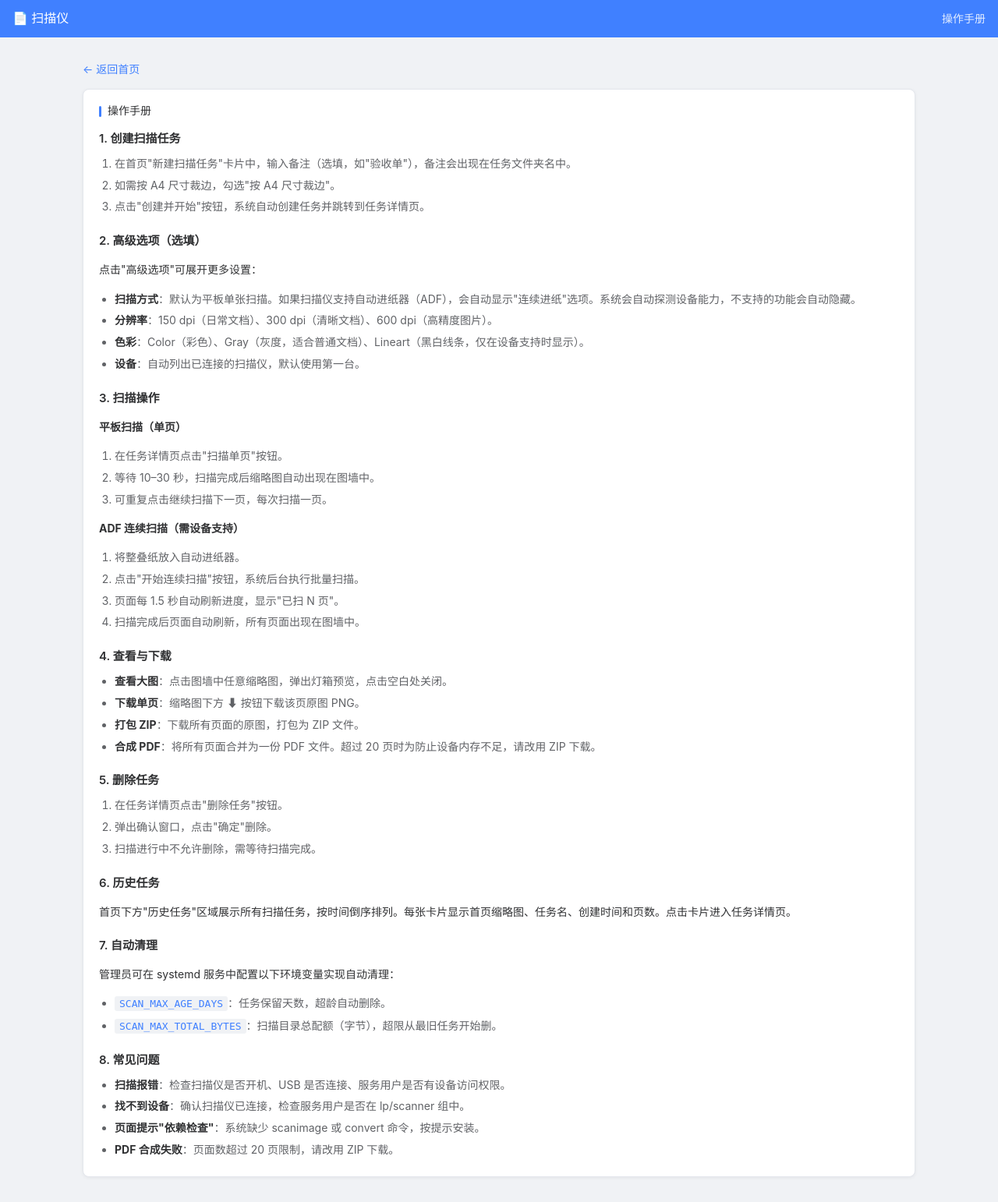
After one commit to Lzeropi/networkscan, a Flask app: page /manual in a window 1280 px wide. The commit adds this page. Shown: the whole page at 78% size. Run offline with Flask 3, Linux system fonts and the light colour scheme.

Commit message:
ScanWeb v1.5：新增内置操作手册 /manual

```diff
--- a/app.py
+++ b/app.py
@@ -73,12 +73,18 @@ def job_page(job):
                            pairs=jobs.page_pairs(job))
 
 
+@app.route("/manual")
+def manual():
+    return render_template("manual.html")
+
+
 # ---------------- API ----------------
 @app.post("/api/jobs")
 def api_create():
     name = jobs.create(
         request.form.get("remark", ""),
-        {"source": request.form.get("source", "flatbed"),
+        {         "source": request.form.get("source", "flatbed"),
+         "source_name": request.form.get("source_name", ""),
          "dpi": request.form.get("dpi", "150"),
          "mode": request.form.get("mode", "Gray"),
          "device": request.form.get("device", ""),
@@ -118,11 +124,32 @@ def api_delete(job):
 
 @app.get("/api/devices")
 def api_devices():
+    """列出设备并探测每台设备支持的扫描模式和进纸源（scanimage -A）。"""
     try:
         r = subprocess.run([SCANIMAGE, "-L"], capture_output=True, text=True, timeout=15)
-        return jsonify(devs=re.findall(r"device `([^`]+)`", r.stdout))
+        dev_names = re.findall(r"device `([^`]+)`", r.stdout)
     except Exception:
-        return jsonify(devs=[])
+        dev_names = []
+
+    devs = []
+    for dev in dev_names:
+        info = {"name": dev, "modes": ["Color", "Gray"], "sources": []}
+        try:
+            a = subprocess.run([SCANIMAGE, "-A", "-d", dev],
+                               capture_output=True, text=True, timeout=15)
+            out = a.stdout + a.stderr
+            # 解析 --mode 行：如 --mode Gray|Color [Color]
+            m = re.search(r'--mode\s+([^\[]+)\[', out)
+            if m:
+                info["modes"] = [s.strip() for s in m.group(1).split("|")]
+            # 解析 --source 行：如 --source Flatbed|ADF [Flatbed]
+            s = re.search(r'--source\s+([^\[]+)\[', out)
+            if s:
+                info["sources"] = [src.strip() for src in s.group(1).split("|")]
+        except Exception:
+            pass  # 探测失败用默认值
+        devs.append(info)
+    return jsonify(devs=devs)
 
 
 # ---------------- 文件 ----------------
--- a/static/app.js
+++ b/static/app.js
@@ -8,24 +8,104 @@ function setStatus(t, isErr) {
   el.className = "status" + (isErr ? " err" : "");
 }
 
-/* 首页：动态加载 scanimage -L 的设备列表到高级选项 */
+/* 首页：动态加载 scanimage -L 的设备列表 + 探测能力 */
+let _devCaps = [];   // 缓存设备能力数据
+
 function loadDevices() {
-  const sel = document.getElementById("devsel");
-  if (!sel) return;
-  fetch("/api/devices").then(r => r.json()).then(d => {
-    (d.devs || []).forEach(dev => {
-      const o = document.createElement("option");
-      o.value = dev; o.textContent = dev;
-      sel.appendChild(o);
+  const devMenu = document.getElementById("devMenu");
+  if (!devMenu) return;
+  fetch("/api/devices").then(r => r.json()).then(data => {
+    _devCaps = data.devs || [];
+    _devCaps.forEach(dev => {
+      const item = document.createElement("div");
+      item.className = "dd-item";
+      item.dataset.value = dev.name;
+      item.textContent = dev.name;
+      devMenu.appendChild(item);
     });
+    if (_devCaps.length > 0) {
+      updateDeviceOptions("");  // 空值 = 默认设备 = 第一台
+    } else {
+      const hint = document.getElementById("advHint");
+      if (hint) hint.textContent = "未探测到扫描设备，请检查设备连接和权限。";
+    }
   }).catch(() => {});
+}
+
+/* 根据选中设备的能力，动态显示/隐藏 ADF 选项和模式选项 */
+function updateDeviceOptions(selectedDev) {
+  // 选中设备为空 = 默认设备，取第一台探测到的设备能力
+  const dev = selectedDev
+    ? _devCaps.find(d => d.name === selectedDev)
+    : _devCaps[0];
+
+  const adfLabel = document.getElementById("adfLabel");
+  const sourceName = document.getElementById("source_name");
+  const modeDropdown = document.getElementById("modeDropdown");
+  const hint = document.getElementById("advHint");
+
+  if (!dev) {
+    // 探测失败：全部显示（降级模式，由 scanimage 报错兜底）
+    if (adfLabel) adfLabel.style.display = "";
+    if (hint) hint.textContent = "设备能力探测失败，所有选项可用。不支持的参数扫描时会报错。";
+    return;
+  }
+
+  // ADF：设备有非 Flatbed 的 source 才显示 ADF 选项
+  const adfSources = (dev.sources || []).filter(s =>
+    /adf|feeder/i.test(s) && !/flatbed/i.test(s)
+  );
+  if (adfLabel) {
+    adfLabel.style.display = adfSources.length > 0 ? "" : "none";
+    // 如果 ADF 被隐藏，强制切回平板
+    if (adfSources.length === 0) {
+      const flatbedRadio = document.querySelector('input[name="source"][value="flatbed"]');
+      if (flatbedRadio) flatbedRadio.checked = true;
+    }
+  }
+  if (sourceName) {
+    sourceName.value = adfSources.length > 0 ? adfSources[0] : "";
+  }
+
+  // 模式：只保留设备支持的选项（自定义下拉版本）
+  if (modeDropdown && dev.modes && dev.modes.length > 0) {
+    const modeToggle = modeDropdown.querySelector(".dd-toggle");
+    const modeHidden = modeDropdown.querySelector("input[type=hidden]");
+    const modeItems = modeDropdown.querySelectorAll(".dd-item");
+    const currentVal = modeHidden.value;
+    modeItems.forEach(item => {
+      item.classList.toggle("hidden", !dev.modes.includes(item.dataset.value));
+    });
+    // 当前选中的模式如果不支持，切到第一个支持的
+    if (!dev.modes.includes(currentVal)) {
+      const firstOk = Array.from(modeItems).find(i => dev.modes.includes(i.dataset.value) && !i.classList.contains("hidden"));
+      if (firstOk) {
+        modeHidden.value = firstOk.dataset.value;
+        modeToggle.firstChild.textContent = firstOk.textContent;
+        modeItems.forEach(i => i.classList.remove("selected"));
+        firstOk.classList.add("selected");
+      }
+    }
+  }
+
+  // 提示文字
+  if (hint) {
+    const parts = [];
+    parts.push("模式：" + (dev.modes || ["未知"]).join("/"));
+    if (adfSources.length > 0) {
+      parts.push("ADF 源：" + adfSources.join("/"));
+    } else {
+      parts.push("无 ADF（平板模式）");
+    }
+    hint.textContent = "设备能力已探测 → " + parts.join("，");
+  }
 }
 
 /* 任务页：平板扫一页（阻塞式，后端持有设备锁） */
 async function scanPage(job) {
   const b = document.getElementById("btnScan");
   b.disabled = true;
-  setStatus("正在扫描，请稍候（平板扫描约需 10–30 秒）…");
+  setStatus("正在扫描，请稍候（约需 10–30 秒）…");
   try {
     const r = await fetch(`/api/jobs/${job}/scan`, { method: "POST" });
     const d = await r.json();
@@ -104,3 +184,49 @@ function initJobPage() {
     }
   });
 }
+
+/* ---------- 自定义下拉框逻辑 ---------- */
+function initDropdowns() {
+  // 点击 toggle 展开/收起菜单
+  document.querySelectorAll(".dd-toggle").forEach(toggle => {
+    toggle.addEventListener("click", e => {
+      e.stopPropagation();
+      e.preventDefault();
+      const menu = toggle.nextElementSibling;
+      const isOpen = menu.classList.contains("open");
+      // 先关闭所有菜单
+      document.querySelectorAll(".dd-menu.open").forEach(m => {
+        if (m !== menu) m.classList.remove("open");
+      });
+      menu.classList.toggle("open");
+    });
+  });
+
+  // 点击选项：选中并关闭
+  document.querySelectorAll(".dd-menu").forEach(menu => {
+    menu.addEventListener("click", e => {
+      const item = e.target.closest(".dd-item");
+      if (!item || item.classList.contains("hidden")) return;
+      const dd = menu.closest(".dropdown");
+      const toggle = dd.querySelector(".dd-toggle");
+      const hidden = dd.querySelector("input[type=hidden]");
+      // 更新显示文本（保留 caret）
+      toggle.firstChild.textContent = item.textContent;
+      hidden.value = item.dataset.value;
+      // 标记选中
+      menu.querySelectorAll(".dd-item").forEach(i => i.classList.remove("selected"));
+      item.classList.add("selected");
+      // 关闭菜单
+      menu.classList.remove("open");
+      // 设备切换时触发能力探测
+      if (hidden.name === "device") {
+        updateDeviceOptions(hidden.value);
+      }
+    });
+  });
+
+  // 点击页面其他地方关闭所有菜单
+  document.addEventListener("click", () => {
+    document.querySelectorAll(".dd-menu.open").forEach(m => m.classList.remove("open"));
+  });
+}
--- a/static/style.css
+++ b/static/style.css
@@ -1,55 +1,193 @@
-:root{--bg:#10141a;--card:#1a2230;--fg:#e8edf5;--mut:#8a97ad;--acc:#4f8cff;--danger:#ff5d5d}
+:root{
+  --bg:#f0f2f5;
+  --card:#fff;
+  --fg:#303133;
+  --mut:#909399;
+  --acc:#4080ff;
+  --acc-light:#ecf5ff;
+  --acc-border:#b3d8ff;
+  --border:#e4e7ed;
+  --danger:#f53f3f;
+  --warn-bg:#fff7e6;
+  --warn-border:#ffe7ba;
+  --warn-text:#e6a23c;
+  --shadow:0 1px 4px rgba(0,0,0,.06);
+}
 *{box-sizing:border-box}
-body{margin:0;background:var(--bg);color:var(--fg);font:15px/1.6 "PingFang SC","Microsoft YaHei",sans-serif}
-header{display:flex;justify-content:space-between;align-items:center;padding:14px 22px;border-bottom:1px solid #263048}
-h1{font-size:19px;margin:0}
-h2{font-size:16px;margin:0 0 12px}
-main{max-width:1100px;margin:0 auto;padding:22px}
+body{margin:0;background:var(--bg);color:var(--fg);font:14px/1.6 "Inter","PingFang SC","Microsoft YaHei",sans-serif}
 a{color:var(--acc);text-decoration:none}
-.card{background:var(--card);border-radius:12px;padding:18px 20px;margin-bottom:22px}
-.card.warn{border-color:#8a6d1a;background:#2a2214;color:#e8c547}
-.newjob input[type=text]{width:min(420px,100%);padding:10px 12px;border-radius:8px;border:1px solid #2c3a55;background:#0e131c;color:var(--fg);margin-right:8px}
-button,.btn{display:inline-block;padding:9px 16px;border-radius:8px;border:1px solid #33415e;background:#232f47;color:var(--fg);cursor:pointer;font-size:14px}
-button.primary{background:var(--acc);border-color:var(--acc);color:#fff}
-button.danger{border-color:#5e3333;color:var(--danger)}
+
+/* ---------- 顶部导航栏 ---------- */
+header{
+  display:flex;justify-content:space-between;align-items:center;
+  padding:0 16px;height:48px;
+  background:var(--acc);color:#fff;
+}
+h1{font-size:16px;font-weight:500;margin:0}
+header a{color:rgba(255,255,255,.85);font-size:14px}
+header a:hover{color:#fff}
+header nav{display:flex;gap:16px;align-items:center}
+
+main{max-width:1100px;margin:0 auto;padding:16px}
+
+/* ---------- 卡片 ---------- */
+.card{
+  background:var(--card);border:1px solid var(--border);border-radius:8px;
+  padding:16px 20px;margin-bottom:16px;box-shadow:var(--shadow);
+}
+.card.warn{
+  background:var(--warn-bg);border-color:var(--warn-border);color:var(--warn-text);
+}
+h2{
+  font-size:14px;font-weight:500;margin:0 0 12px;
+  display:flex;align-items:center;
+}
+h2::before{
+  content:'';display:inline-block;width:3px;height:14px;
+  background:var(--acc);border-radius:2px;margin-right:8px;
+}
+
+/* ---------- 表单 ---------- */
+.newjob{display:flex;flex-direction:column;gap:0}
+.form-row{display:flex;flex-wrap:wrap;gap:10px;align-items:center}
+.newjob input[type=text]{
+  width:280px;max-width:100%;padding:8px 12px;border-radius:4px;
+  border:1px solid var(--border);background:var(--card);color:var(--fg);
+  font-size:14px;
+}
+.newjob input[type=text]:focus{outline:none;border-color:var(--acc)}
+.crop-label{display:inline-flex;align-items:center;gap:6px;font-size:13px;color:#606266;white-space:nowrap}
+
+/* ---------- 按钮 ---------- */
+button,.btn{
+  display:inline-block;padding:8px 16px;border-radius:6px;
+  border:1px solid var(--border);background:#f5f7fa;color:var(--fg);
+  cursor:pointer;font-size:14px;font-family:inherit;
+  transition:all .15s;
+}
+button:hover,.btn:hover{border-color:var(--acc);color:var(--acc)}
+button.primary{
+  background:var(--acc);border-color:var(--acc);color:#fff;
+}
+button.primary:hover{background:#3370e8;border-color:#3370e8;color:#fff}
+button.danger{border-color:var(--danger);color:var(--danger);background:var(--card)}
+button.danger:hover{background:var(--danger);color:#fff}
 button:disabled{opacity:.5;cursor:not-allowed}
-.adv{margin-top:14px;background:#141b28;border-radius:8px;padding:10px 14px}
-.adv summary{cursor:pointer;color:var(--mut)}
-.adv fieldset{border:0;padding:10px 0 4px;margin:0;display:flex;gap:18px;flex-wrap:wrap}
-.adv legend{color:var(--mut);font-size:13px;padding:0}
-.adv .row{display:flex;gap:22px;flex-wrap:wrap;padding:6px 0;align-items:center}
-.adv select{padding:6px 8px;background:#0e131c;color:var(--fg);border:1px solid #2c3a55;border-radius:6px}
-.hint{color:var(--mut);font-size:13px;margin:6px 0 0}
+
+/* ---------- 高级选项 ---------- */
+.adv{margin-top:12px;background:#f7f8fa;border-radius:6px;padding:10px 14px}
+.adv summary{cursor:pointer;color:var(--mut);font-size:13px;font-weight:500}
+.adv summary:hover{color:var(--acc)}
+.adv fieldset{border:0;padding:8px 0 4px;margin:0;display:flex;gap:18px;flex-wrap:wrap}
+.adv legend{color:var(--mut);font-size:13px;padding:0;margin-bottom:4px}
+.adv .row{display:flex;gap:20px;flex-wrap:wrap;padding:6px 0;align-items:center}
+
+/* ---------- 自定义下拉框 ---------- */
+.dd-group{display:inline-flex;align-items:center;gap:6px}
+.dd-label{font-size:13px;color:#606266;white-space:nowrap}
+.dd-unit{font-size:13px;color:var(--mut)}
+.dropdown{position:relative;display:inline-block}
+.dd-toggle{
+  display:inline-flex;align-items:center;gap:4px;
+  padding:6px 10px;border-radius:4px;
+  border:1px solid var(--border);background:var(--card);color:var(--fg);
+  font-size:14px;font-family:inherit;cursor:pointer;
+  min-width:80px;justify-content:space-between;
+  transition:border-color .15s;
+}
+.dd-toggle:hover{border-color:var(--acc)}
+.dd-caret{
+  display:inline-block;width:0;height:0;
+  border-left:4px solid transparent;border-right:4px solid transparent;
+  border-top:5px solid var(--mut);
+  margin-left:6px;flex-shrink:0;
+}
+.dd-menu{
+  display:none;position:absolute;top:calc(100% + 2px);left:0;
+  min-width:100%;background:var(--card);
+  border:1px solid var(--border);border-radius:4px;
+  box-shadow:0 4px 12px rgba(0,0,0,.12);
+  z-index:100;max-height:240px;overflow-y:auto;
+}
+.dd-menu.open{display:block}
+.dd-item{
+  padding:7px 12px;font-size:14px;cursor:pointer;
+  white-space:nowrap;color:var(--fg);
+  transition:background .1s;
+}
+.dd-item:hover{background:var(--acc-light)}
+.dd-item.selected{color:var(--acc);font-weight:500}
+.dd-item.hidden{display:none}
+
+/* ---------- 输入控件标签 ---------- */
+.adv label{display:inline-flex;align-items:center;gap:6px;font-size:13px;color:#606266}
+input[type=checkbox]{accent-color:var(--acc);width:15px;height:15px;cursor:pointer}
+
+/* ---------- 提示文字 ---------- */
+.hint{color:var(--mut);font-size:12px;margin:8px 0 0}
+
+/* ---------- 操作按钮区 ---------- */
+.actions{display:flex;gap:10px;flex-wrap:wrap;margin:12px 0}
+.meta{color:var(--mut);font-size:13px;margin:6px 0}
+.status{min-height:1.4em;color:var(--mut);font-size:13px}
+.status.err{color:var(--danger)}
+.status.done{color:#00b42a}
+
+/* ---------- 图墙网格 ---------- */
 .grid{display:grid;grid-template-columns:repeat(auto-fill,minmax(160px,1fr));gap:14px}
-figure{margin:0;background:var(--card);border-radius:10px;overflow:hidden}
-figure img{width:100%;height:130px;object-fit:cover;display:block;cursor:zoom-in}
-figcaption{font-size:12px;color:var(--mut);padding:6px 8px;display:flex;justify-content:space-between}
-figcaption a{padding:4px 8px}
-.status{min-height:1.4em;color:var(--mut)}
-.status.err{color:var(--danger)}
-.jobcard{background:var(--card);border-radius:10px;overflow:hidden;display:block;color:var(--fg)}
-.jobcard .thumb{height:120px;display:flex;align-items:center;justify-content:center;background:#0e131c}
+figure{margin:0;background:var(--card);border:1px solid var(--border);border-radius:8px;overflow:hidden;box-shadow:var(--shadow)}
+figure img{width:100%;height:140px;object-fit:cover;display:block;cursor:zoom-in;background:#f7f8fa}
+figcaption{font-size:12px;color:var(--mut);padding:6px 10px;display:flex;justify-content:space-between;align-items:center}
+figcaption a{padding:2px 8px;font-size:13px}
+
+/* ---------- 任务卡片 ---------- */
+.jobcard{
+  background:var(--card);border:1px solid var(--border);border-radius:8px;
+  overflow:hidden;display:block;color:var(--fg);box-shadow:var(--shadow);
+  transition:box-shadow .15s;
+}
+.jobcard:hover{box-shadow:0 2px 12px rgba(0,0,0,.1)}
+.jobcard .thumb{height:120px;display:flex;align-items:center;justify-content:center;background:#f7f8fa}
 .jobcard .thumb img{width:100%;height:120px;object-fit:cover}
-.jobcard .info{padding:8px 10px;font-size:12px;color:var(--mut);display:flex;flex-direction:column}
-.jobcard b{color:var(--fg);font-size:13px;word-break:break-all}
-.meta{color:var(--mut);font-size:13px}
-.actions{display:flex;gap:10px;flex-wrap:wrap;margin:10px 0}
-#lightbox{display:none;position:fixed;inset:0;background:rgba(0,0,0,.85);align-items:center;justify-content:center;z-index:99;cursor:zoom-out}
-#lightbox img{max-width:92vw;max-height:92vh}
+.jobcard .info{padding:8px 12px;font-size:12px;color:var(--mut);display:flex;flex-direction:column}
+.jobcard b{color:var(--fg);font-size:13px;word-break:break-all;margin-bottom:2px}
+
+/* ---------- 灯箱 ---------- */
+#lightbox{display:none;position:fixed;inset:0;background:rgba(0,0,0,.7);align-items:center;justify-content:center;z-index:99;cursor:zoom-out}
+#lightbox img{max-width:92vw;max-height:92vh;border-radius:4px}
+
+/* ---------- 分区标题 ---------- */
+.section-title{
+  display:flex;align-items:center;justify-content:space-between;
+  margin:24px 0 12px;
+}
+.section-title h2{margin:0}
+.section-title a{font-size:13px}
+
+/* ---------- 手册页面 ---------- */
+.manual h3{font-size:15px;font-weight:600;color:#303133;margin:20px 0 8px}
+.manual h3:first-child{margin-top:0}
+.manual ol,.manual ul{padding-left:20px;margin:6px 0}
+.manual li{margin:4px 0;line-height:1.7;color:#606266}
+.manual b{color:#303133}
+.manual code{background:#f0f2f5;padding:2px 6px;border-radius:3px;font-size:13px;color:#4080ff}
 
 /* ---------- 移动端适配 ---------- */
 @media (max-width: 640px) {
-  main{padding:14px}
-  header{padding:12px 16px}
-  .newjob input[type=text]{width:100%;margin:0 0 10px}
+  main{padding:12px}
+  header{padding:0 12px}
+  .newjob{flex-direction:column;align-items:stretch}
+  .newjob input[type=text]{width:100%}
   .newjob > button{width:100%;padding:12px}
   .adv fieldset{flex-direction:column;gap:8px}
-  .adv .row{flex-direction:column;align-items:stretch;gap:10px}
+  .adv .row{flex-direction:column;align-items:flex-start;gap:10px}
+  .form-row{flex-direction:column;align-items:stretch}
+  .newjob input[type=text]{width:100%}
   .grid{grid-template-columns:repeat(2,1fr);gap:10px}
   figure img{height:110px}
   .actions{display:grid;grid-template-columns:1fr 1fr;gap:8px}
   .actions button,.actions .btn{width:100%;padding:12px 8px;text-align:center;font-size:14px}
-  button,.btn{min-height:44px}         /* 手指友好触控目标 */
+  button,.btn{min-height:44px}
   .jobcard .thumb{height:100px}
   .jobcard .thumb img{height:100px}
 }
--- a/templates/base.html
+++ b/templates/base.html
@@ -9,7 +9,10 @@
 <body>
 <header>
   <h1>📄 扫描仪</h1>
-  {% if authed %}<a href="/logout">退出登录</a>{% endif %}
+  <nav>
+    <a href="/manual">操作手册</a>
+    {% if authed %}<a href="/logout">退出登录</a>{% endif %}
+  </nav>
 </header>
 <script src="{{ url_for('static', filename='app.js') }}"></script>
 <main>{% block content %}{% endblock %}</main>
--- a/templates/job.html
+++ b/templates/job.html
@@ -9,7 +9,7 @@
      {% if meta.params.get('source') == 'adf' %}连续进纸{% else %}平板{% endif %}
      ｜ 共 <span id="pgcount">{{ pairs|length }}</span> 页</p>
   <div class="actions">
-    <button class="primary" id="btnScan" onclick="scanPage('{{ job }}')">扫描一页（平板）</button>
+    <button class="primary" id="btnScan" onclick="scanPage('{{ job }}')">扫描单页</button>
     {% if meta.params.get('source') == 'adf' %}
     <button id="btnAdf" onclick="startAdf('{{ job }}')">开始连续扫描（ADF）</button>
     {% endif %}
--- /dev/null
+++ b/templates/manual.html
@@ -0,0 +1,76 @@
+{% extends "base.html" %}
+{% block title %}操作手册 - 扫描仪{% endblock %}
+{% block content %}
+<p><a href="/">← 返回首页</a></p>
+
+<section class="card">
+  <h2>操作手册</h2>
+  <div class="manual">
+
+  <h3>1. 创建扫描任务</h3>
+  <ol>
+    <li>在首页"新建扫描任务"卡片中，输入备注（选填，如"验收单"），备注会出现在任务文件夹名中。</li>
+    <li>如需按 A4 尺寸裁边，勾选"按 A4 尺寸裁边"。</li>
+    <li>点击"创建并开始"按钮，系统自动创建任务并跳转到任务详情页。</li>
+  </ol>
+
+  <h3>2. 高级选项（选填）</h3>
+  <p>点击"高级选项"可展开更多设置：</p>
+  <ul>
+    <li><b>扫描方式</b>：默认为平板单张扫描。如果扫描仪支持自动进纸器（ADF），会自动显示"连续进纸"选项。系统会自动探测设备能力，不支持的功能会自动隐藏。</li>
+    <li><b>分辨率</b>：150 dpi（日常文档）、300 dpi（清晰文档）、600 dpi（高精度图片）。</li>
+    <li><b>色彩</b>：Color（彩色）、Gray（灰度，适合普通文档）、Lineart（黑白线条，仅在设备支持时显示）。</li>
+    <li><b>设备</b>：自动列出已连接的扫描仪，默认使用第一台。</li>
+  </ul>
+
+  <h3>3. 扫描操作</h3>
+  <p><b>平板扫描（单页）</b></p>
+  <ol>
+    <li>在任务详情页点击"扫描单页"按钮。</li>
+    <li>等待 10–30 秒，扫描完成后缩略图自动出现在图墙中。</li>
+    <li>可重复点击继续扫描下一页，每次扫描一页。</li>
+  </ol>
+  <p><b>ADF 连续扫描（需设备支持）</b></p>
+  <ol>
+    <li>将整叠纸放入自动进纸器。</li>
+    <li>点击"开始连续扫描"按钮，系统后台执行批量扫描。</li>
+    <li>页面每 1.5 秒自动刷新进度，显示"已扫 N 页"。</li>
+    <li>扫描完成后页面自动刷新，所有页面出现在图墙中。</li>
+  </ol>
+
+  <h3>4. 查看与下载</h3>
+  <ul>
+    <li><b>查看大图</b>：点击图墙中任意缩略图，弹出灯箱预览，点击空白处关闭。</li>
+    <li><b>下载单页</b>：缩略图下方 ⬇ 按钮下载该页原图 PNG。</li>
+    <li><b>打包 ZIP</b>：下载所有页面的原图，打包为 ZIP 文件。</li>
+    <li><b>合成 PDF</b>：将所有页面合并为一份 PDF 文件。超过 20 页时为防止设备内存不足，请改用 ZIP 下载。</li>
+  </ul>
+
+  <h3>5. 删除任务</h3>
+  <ol>
+    <li>在任务详情页点击"删除任务"按钮。</li>
+    <li>弹出确认窗口，点击"确定"删除。</li>
+    <li>扫描进行中不允许删除，需等待扫描完成。</li>
+  </ol>
+
+  <h3>6. 历史任务</h3>
+  <p>首页下方"历史任务"区域展示所有扫描任务，按时间倒序排列。每张卡片显示首页缩略图、任务名、创建时间和页数。点击卡片进入任务详情页。</p>
+
+  <h3>7. 自动清理</h3>
+  <p>管理员可在 systemd 服务中配置以下环境变量实现自动清理：</p>
+  <ul>
+    <li><code>SCAN_MAX_AGE_DAYS</code>：任务保留天数，超龄自动删除。</li>
+    <li><code>SCAN_MAX_TOTAL_BYTES</code>：扫描目录总配额（字节），超限从最旧任务开始删。</li>
+  </ul>
+
+  <h3>8. 常见问题</h3>
+  <ul>
+    <li><b>扫描报错</b>：检查扫描仪是否开机、USB 是否连接、服务用户是否有设备访问权限。</li>
+    <li><b>找不到设备</b>：确认扫描仪已连接，检查服务用户是否在 lp/scanner 组中。</li>
+    <li><b>页面提示"依赖检查"</b>：系统缺少 scanimage 或 convert 命令，按提示安装。</li>
+    <li><b>PDF 合成失败</b>：页面数超过 20 页限制，请改用 ZIP 下载。</li>
+  </ul>
+
+  </div>
+</section>
+{% endblock %}
```
Also changed, not shown: scanner.py (+6 -4 lines), templates/index.html (+50 -22 lines).
